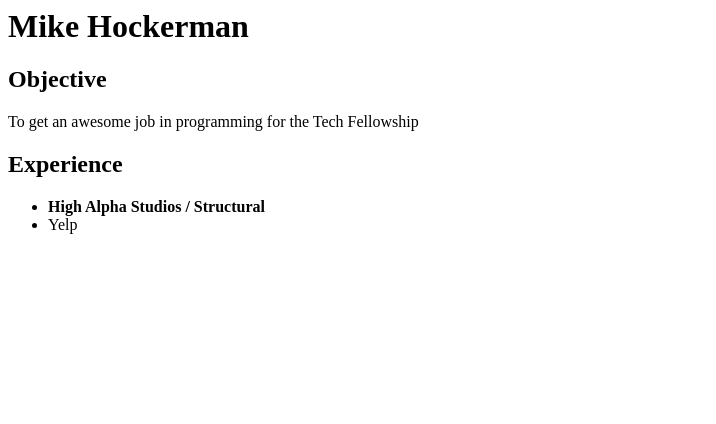
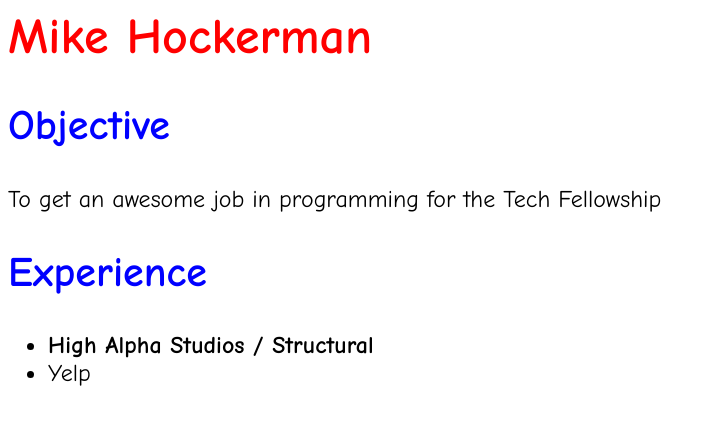
Before and after one commit to IndyTechFellowship/Intro-To-Web-Development, a plain HTML site: page index.html in a window 1280 px wide. Shown: the whole page, without its empty margins (0-716 px from the left). Drawn offline with Linux system fonts and the light colour scheme.

Commit message:
Added css links and files

```diff
--- a/index.css
+++ b/index.css
@@ -0,0 +1,17 @@
+* {
+	font-family: "Comic Sans MS", cursive, sans-serif;
+}
+
+h1 {
+	font-size: 50px;
+	color: red;
+}
+
+h2 {
+	font-size: 42px;
+	color: blue;
+}
+
+p, li {
+	font-size: 24px;
+}
--- a/index.html
+++ b/index.html
@@ -1,6 +1,7 @@
 <html>
 	<head>
 		<title>MikeHock's Website</title>
+		<link rel="stylesheet" href="index.css" />
 	</head>
 	<body>
 		<h1>Mike Hockerman</h1>
```
